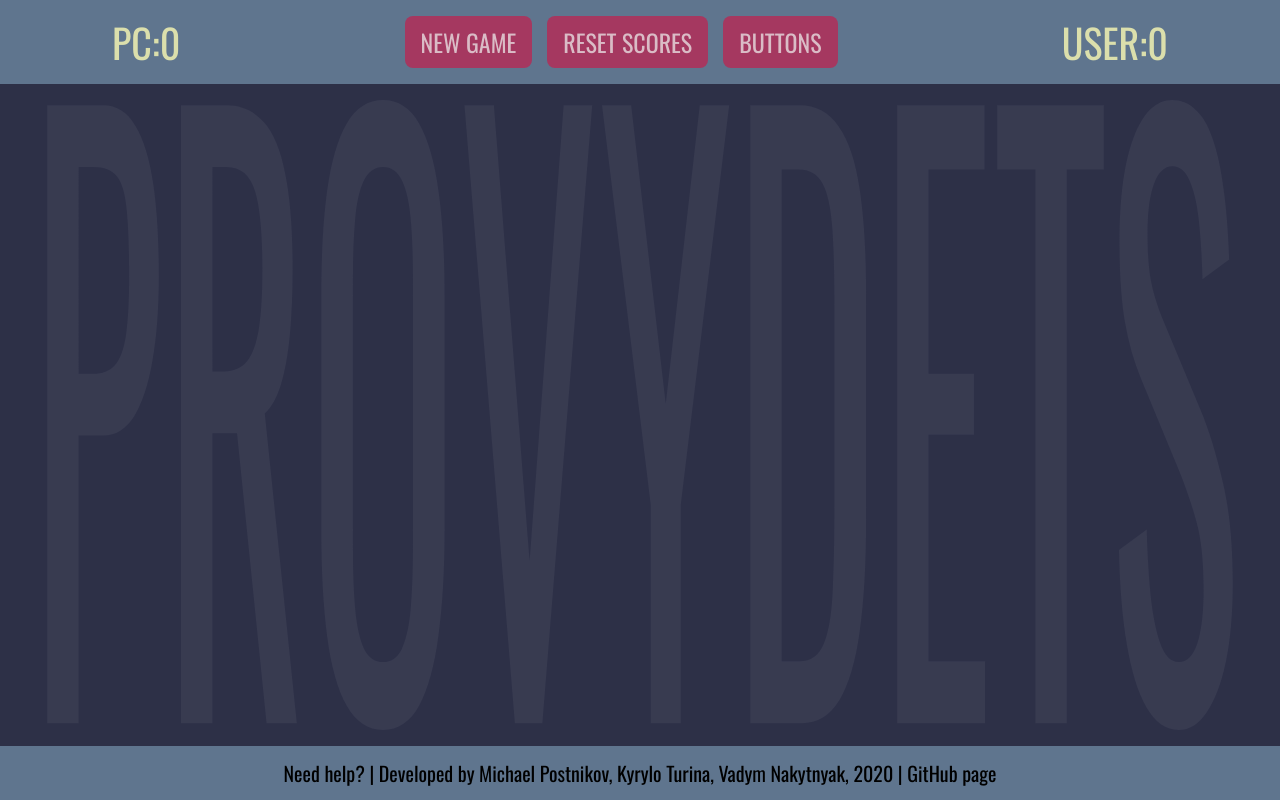
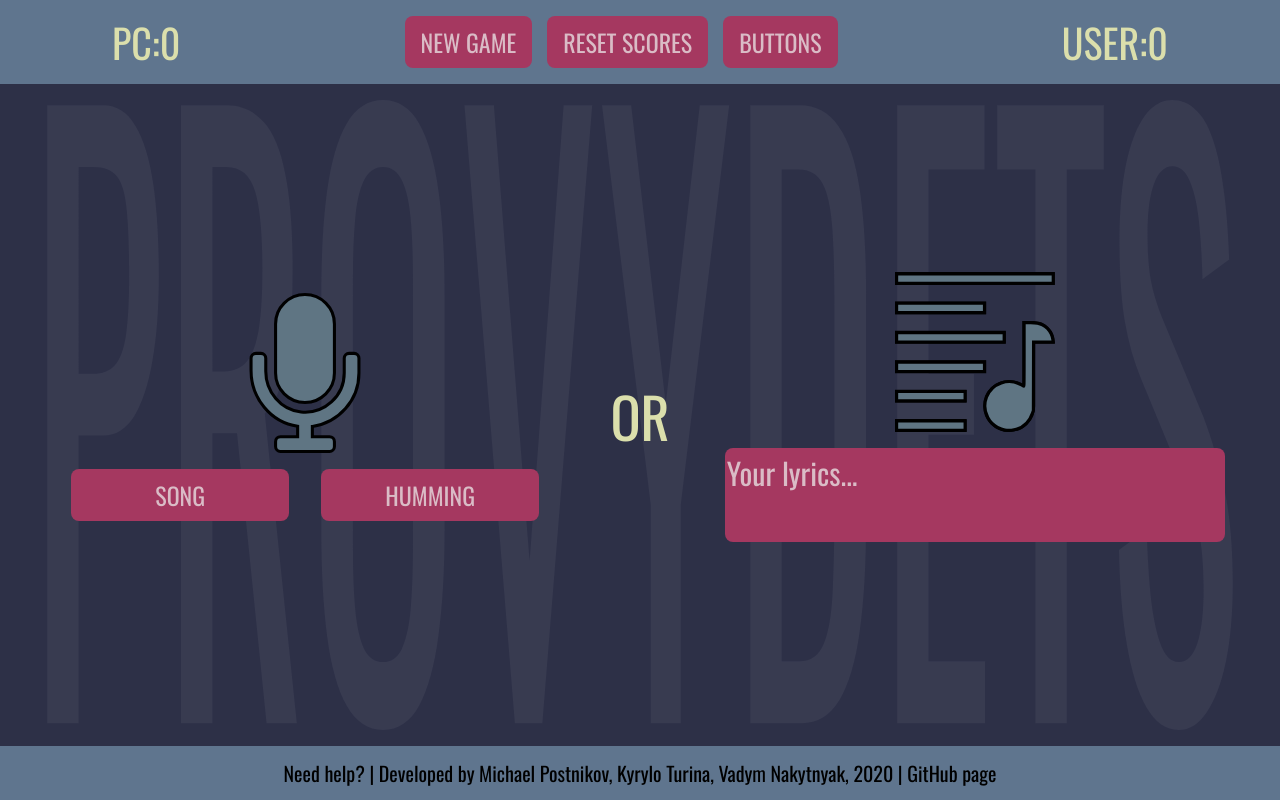
Before and after one commit to mikharkiv/provydets, a React (Create React App) app: page / in a window 1280 px wide. Built offline with nearby package versions, Linux system fonts and the light colour scheme.

Commit message:
fiddling with css mainly

```diff
--- a/src/App.css
+++ b/src/App.css
@@ -91,31 +91,51 @@ a:hover {
 
 .mic,
 .lyrics {
-  height: 20vh;
+  height: 20vmin;
   box-sizing: border-box;
 }
 
 .or {
-  font-size: 48px;
+  font-size: calc(24px + 4vmin);
 }
 
 .listen,
 .type {
-  width: 30%;
+  max-width: 500px;
+  width: 45%;
   display: flex;
   flex-direction: column;
   align-items: center;
 }
 
-.listen-button {
+.audio-type-selection {
+  display: flex;
+  flex-direction: row;
+  justify-content: space-between;
+
   width: 100%;
-  margin: 1rem 0px;
+}
+
+.audio-type-selection > button {
+   width: 100%;
+   margin: 1rem;
+}
+
+.textarea {
+  font-family: 'Oswald', sans-serif;
   font-size: calc(14px + 2vmin);
-  color: #dbdfac;
+  color: rgba(241, 245, 242, 1);
   border: none;
+  margin: 1rem;
   border-radius: 1vmin;
-  background-color: #303030;
+  background-color: #A53860;
   resize: none;
+  width: 100%;
+  box-sizing: border-box;
+}
+
+.textarea::placeholder {
+  color: rgba(241, 245, 242, 0.7);
 }
 
 .button-group {
@@ -136,8 +156,6 @@ a:hover {
   padding: 0.5rem 1rem;
   font-size: calc(3vmin);
   border-radius: 1vmin;
-  display: flex;
-  align-items: center;
   text-align: center;
   text-transform: uppercase;
   color: rgba(241, 245, 242, 0.7);
--- a/src/Body.js
+++ b/src/Body.js
@@ -3,7 +3,7 @@ import React from 'react';
 function Body() {
   return (
     <section className="App-body">
-      {/* <Inputs /> HIDDEN TEMPORARILY*/}
+      <Inputs />
     </section>
   );
 }
@@ -11,11 +11,11 @@ function Body() {
 function Inputs() {
   return (
     <div className="input">
-      <Listen/>
+      <Listen />
       <div class="or">
         OR
       </div>
-      <Type/>
+      <Type />
     </div>
   )
 }
@@ -24,9 +24,14 @@ function Listen() {
   return (
     <div className="listen">
       <img src="./res/mic.svg" className="mic"></img>
-      <button className="listen-button">
-        Audio
-      </button>
+      <div className="audio-type-selection">
+        <button className="button">
+          Song
+        </button>
+        <button className="button">
+          Humming
+        </button>
+      </div>
     </div>
   )
 }
@@ -34,7 +39,7 @@ function Type() {
   return (
     <div className="type">
       <img src="./res/lyrics.svg" className="lyrics"></img>
-      <textarea className="listen-button" placeholder="Your lyrics..." >
+      <textarea className="textarea" rows="2" placeholder="Your lyrics..." >
       </textarea>
     </div>
   )
```
